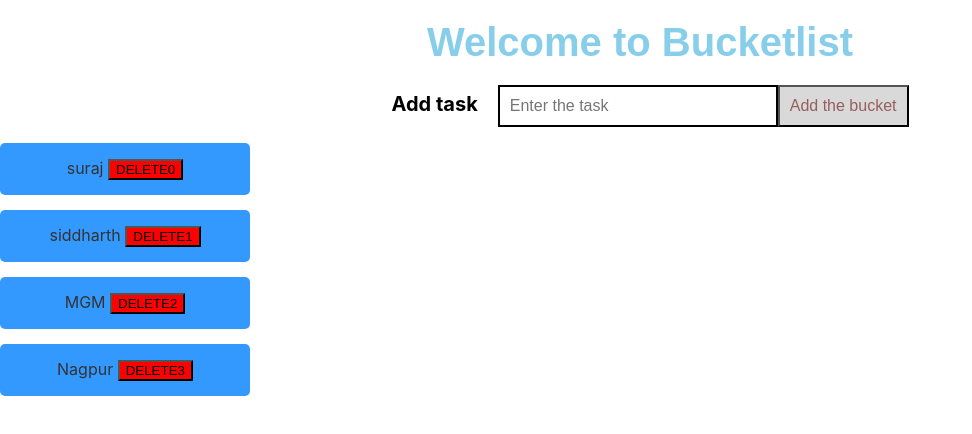
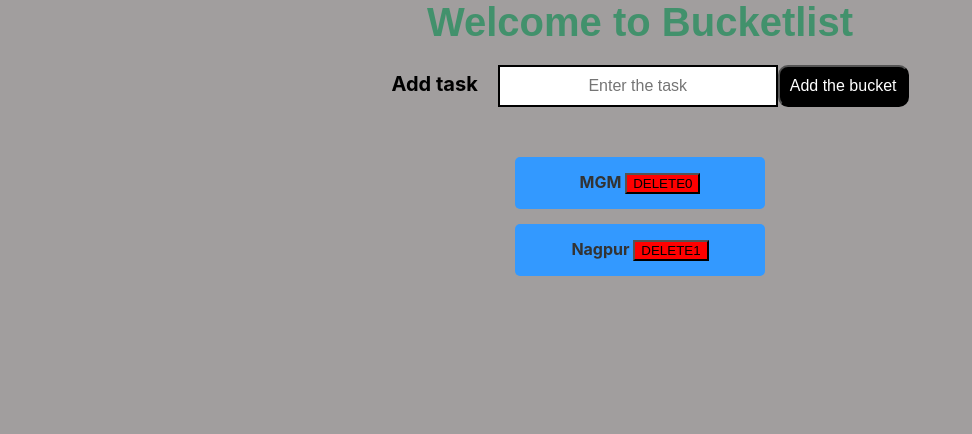
Before and after one commit to surajkawadkar/todolist, a React (Create React App) app: page / in a window 1280 px wide. Shown: the top 434 px of the page, without its empty margins (0-972 px from the left). Built offline with nearby package versions, Linux system fonts and the light colour scheme.

Commit message:
bug fixed , design improve and  HomePage.js file created

```diff
--- a/src/App.js
+++ b/src/App.js
@@ -1,12 +1,12 @@
-
-  import './App.css';
-import AddItem from './components/AddItem';
+//import './App.css';
+//import AddItem from './components/AddItem';
+import HomePage from './components/HomePage';
 
 function App() {
   return (
-    <div className="App">
-      <div>
-  <AddItem></AddItem>
+    <div className="App ">
+      <div >
+  <HomePage/>
       </div>
     </div>
   );
--- a/src/components/AddItem.js
+++ b/src/components/AddItem.js
@@ -8,9 +8,7 @@ import '../style.css';
 
          this.state = {
               element :'',
-              list: ["suraj","siddharth","MGM","Nagpur"]
-
-
+              list: ["MGM","Nagpur"]
          }
      }
      handleElementChange = (event)=>{
@@ -18,9 +16,6 @@ import '../style.css';
              element : event.target.value})
 
      }
-
-
-
 
      handleSubmit = event=>{
          let newelement=this.state.element
@@ -61,10 +56,6 @@ import '../style.css';
     //     console.log("works")
     //     console.log(index)
 
-
-
-
-
     //         }
 
 ////////////////////////////////////////////////////////
@@ -86,8 +77,8 @@ import '../style.css';
 
 
         return (
-            <div >
-               <div className="heading">Welcome to Bucketlist</div>
+            <div className="add-item" >
+
 
                 <label>Add task</label>
                 <input type="text" value = {this.state.element} onChange={this.handleElementChange} placeholder="Enter the task"/>
@@ -97,7 +88,6 @@ import '../style.css';
                 <ul className="ul-list">
                    {this.state.list.map((item,index)=>(
                        <li key  = {index}>{item} <button className="del-btn" onClick={(e)=>this.removeItem(item)} value={index}>DELETE{index}</button></li>
-
                    ))}
                </ul>
             </div>
--- /dev/null
+++ b/src/components/HomePage.js
@@ -0,0 +1,16 @@
+import React, { Component } from 'react'
+import AddItem from './AddItem'
+import '../style.css';
+
+ class HomePage extends Component {
+    render() {
+        return (
+            <div className="bg">
+                 <div className="heading">Welcome to Bucketlist</div>
+                <AddItem/>
+            </div>
+        )
+    }
+}
+
+export default HomePage
--- a/src/style.css
+++ b/src/style.css
@@ -4,9 +4,18 @@
     font-size: 40px;
     font-family: Arial, Helvetica, sans-serif;
     font-weight: bold;
-    color:skyblue;
-    margin:20px;
+    color:rgb(66, 145, 108);
+    margin-bottom:20px;
+    text-align: center;
   }
+
+
+  .bg{
+      height: 100vh;
+      background-color: rgba(68, 62, 62, 0.5);
+
+  }
+
 
   .ul-list{
     list-style: none;
@@ -34,6 +43,8 @@
       text-decoration: black;
       font-weight: bold;
       font-size: 20px;
+      text-align: center;
+
   }
 
 input {
@@ -44,23 +55,40 @@ input {
   padding: 10px;
 
   font-size: 16px;
+  text-align: center;
 }
 
   .add-btn{
 
         padding: 10px;
 
-        background: #d9d9d9;
-        color: rgb(151, 94, 94);
+        background: black;
+        color:white;
 
         text-align: center;
         font-size: 16px;
         cursor: pointer;
         transition: 0.3s;
-        border-radius: 0;
+        border-radius: 10px;
+
   }
 ul li .del-btn{
     color: black;
     background-color: red;
 
 }
+
+ul li{
+    font-weight: bold;
+}
+.add-item{
+    text-align: center;
+}
+
+ul{
+  display: table;
+  margin: 10px auto;
+  margin-top: 50px;
+
+
+}
```
Also changed, not shown: src/components/DeleteItem.js (added, +13 -0 lines), 1 other file (tests, documents, lock files or other folders).
